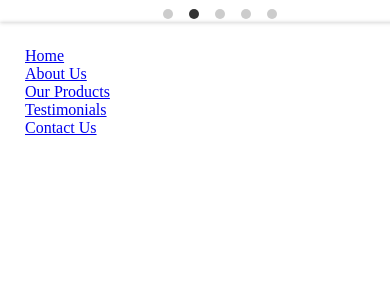
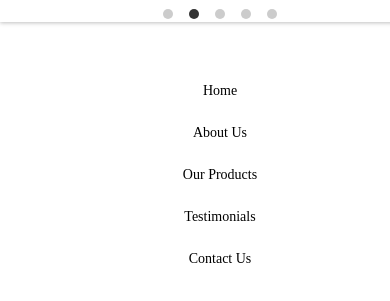
Before and after one commit to manik28mar/YWdhcndhbGNv, a plain HTML site: page index.html in a window 390 px wide. Shown: the part 1591-1892 px from the top of the page. Before the commit the page ends 1753 px from the top, so only its background shows below. Drawn offline with nearby package versions, Linux system fonts and the light colour scheme; a web font is replaced by a local one.

Commit message:
Update homePage.css

```diff
--- a/assets/css/homePage.css
+++ b/assets/css/homePage.css
@@ -204,6 +204,38 @@
         margin: 3px;
       }
 
+      #bottom-bar{
+        margin: 10px auto;
+        width: 100%;
+        box-shadow: none;
+        text-align: center;
+        align-items: center;
+      }
+
+      #bottom-bar ul{
+        width: 200px !important;
+        min-width: 150px !important;
+        text-align: center;
+        align-items: center;
+        margin: auto;
+      }
+
+      #bottom-bar li{
+        margin: 25px;
+        font-family: 'Montserrat';
+        font-style: normal;
+        font-weight: 400;
+        font-size: 14px;
+        line-height: 17px;
+        align-items: center;
+        text-align: center;
+        color: #000000;
+      }
+
+      #bottom-bar ul a{
+        text-decoration: none;
+    }
+
     /*  Background colors */
 
     .bg-pyellow{
```
